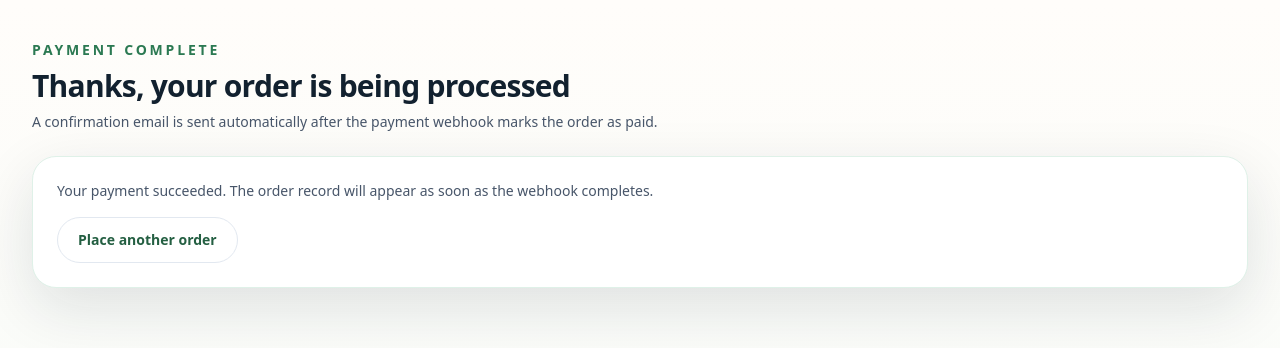
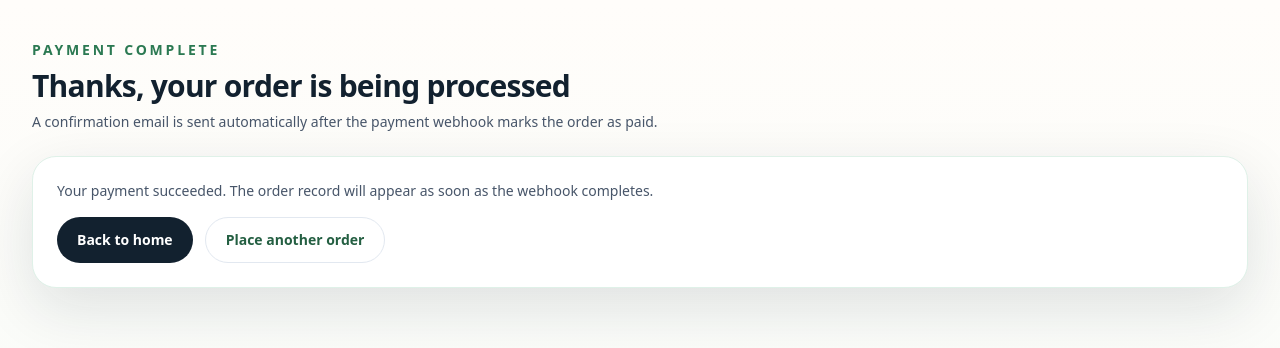
Before and after one commit to faheeds/school-order, a Next.js app: page /checkout/success in a window 1280 px wide. Shown: the top 348 px of the page. Built offline with nearby package versions, Linux system fonts and the light colour scheme.

Commit message:
Add home link to checkout success page

```diff
--- a/app/(marketing)/checkout/success/page.tsx
+++ b/app/(marketing)/checkout/success/page.tsx
@@ -39,9 +39,14 @@ export default async function CheckoutSuccessPage({
           ) : (
             <p className="text-sm text-slate-600">Your payment succeeded. The order record will appear as soon as the webhook completes.</p>
           )}
-          <Link href="/order" className="inline-flex rounded-full border border-slate-200 px-5 py-3 text-sm font-semibold">
-            Place another order
-          </Link>
+          <div className="flex flex-col gap-3 sm:flex-row">
+            <Link href="/" className="inline-flex items-center justify-center rounded-full bg-ink px-5 py-3 text-sm font-semibold text-white">
+              Back to home
+            </Link>
+            <Link href="/order" className="inline-flex items-center justify-center rounded-full border border-slate-200 px-5 py-3 text-sm font-semibold">
+              Place another order
+            </Link>
+          </div>
         </Card>
       </PageShell>
     </main>
```
